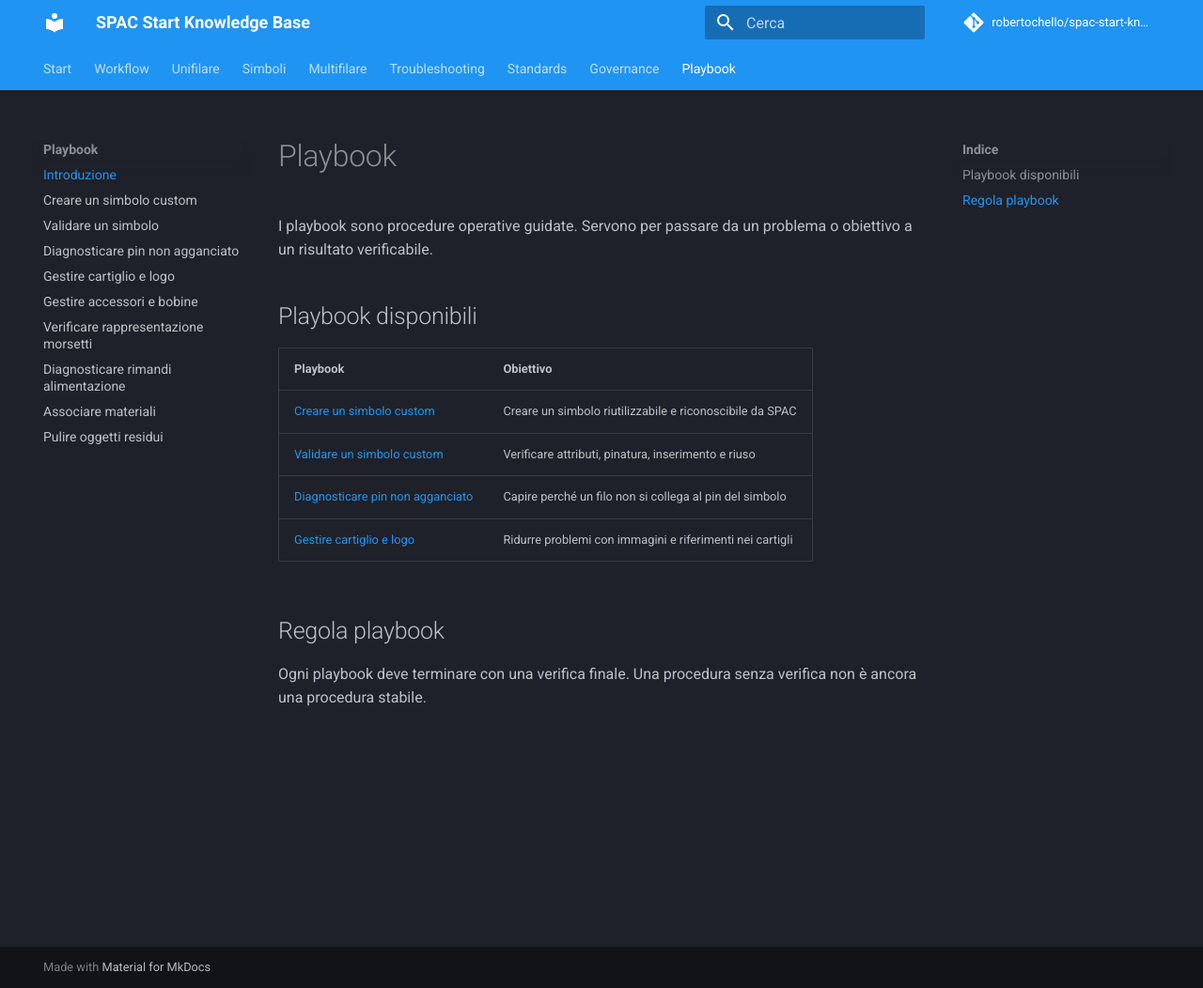
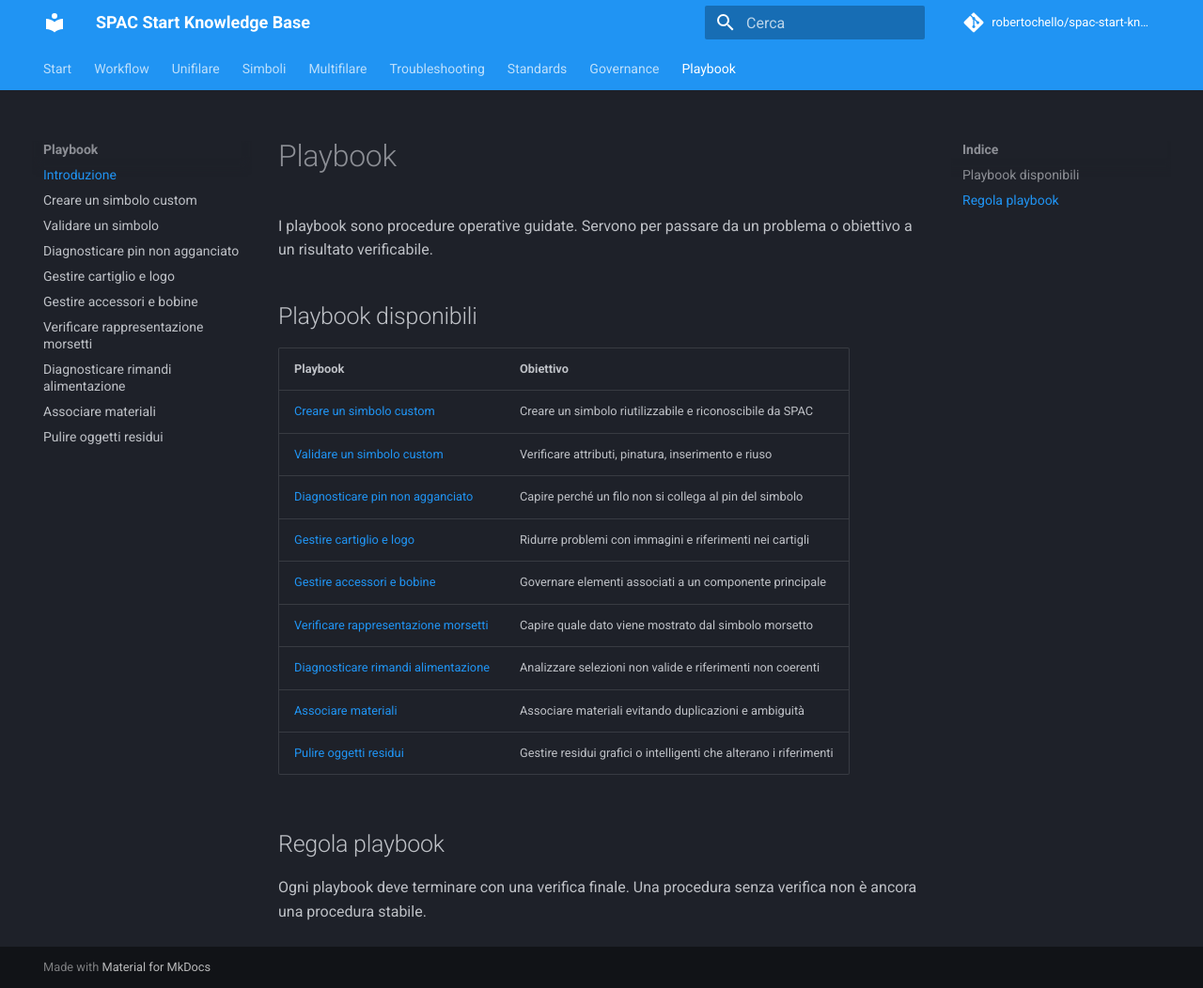
Before and after one commit to robertochello/spac-start-knowledge-base, an MkDocs documentation site: the page built from docs/playbooks/index.md, in a window 1280 px wide and 1052 px high. Shown: the whole window at 94% size. Built offline with MkDocs 1.6.1 and Material for MkDocs 9.7.7, drawn with Linux system fonts in a browser that asks for light colours; comment, search, counter and statistics services are not loaded.

Commit message:
Refresh playbooks index

```diff
--- a/docs/playbooks/index.md
+++ b/docs/playbooks/index.md
@@ -10,6 +10,11 @@ I playbook sono procedure operative guidate. Servono per passare da un problema
 | [Validare un simbolo custom](validate-custom-symbol.md) | Verificare attributi, pinatura, inserimento e riuso |
 | [Diagnosticare pin non agganciato](diagnose-pin-not-snapping.md) | Capire perché un filo non si collega al pin del simbolo |
 | [Gestire cartiglio e logo](titleblock-logo-workflow.md) | Ridurre problemi con immagini e riferimenti nei cartigli |
+| [Gestire accessori e bobine](manage-accessories-and-coils.md) | Governare elementi associati a un componente principale |
+| [Verificare rappresentazione morsetti](terminal-representation.md) | Capire quale dato viene mostrato dal simbolo morsetto |
+| [Diagnosticare rimandi alimentazione](power-reference-diagnostic.md) | Analizzare selezioni non valide e riferimenti non coerenti |
+| [Associare materiali](material-association.md) | Associare materiali evitando duplicazioni e ambiguità |
+| [Pulire oggetti residui](clean-residual-objects.md) | Gestire residui grafici o intelligenti che alterano i riferimenti |
 
 ## Regola playbook
 
```
